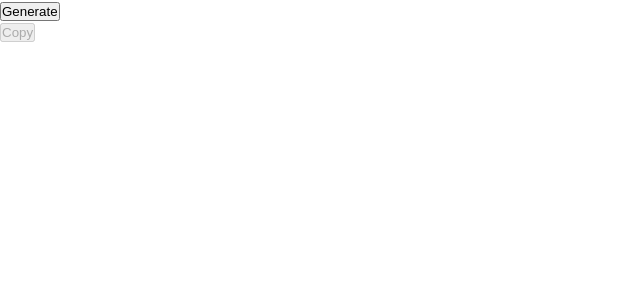
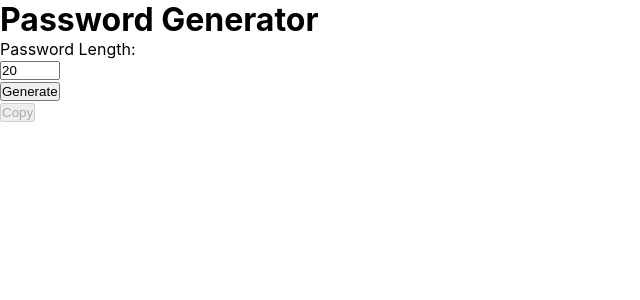
Before and after one commit to JGQH/Password-Generator-Devjam, a React (Vite) app: page / in a window 1280 px wide. Shown: the top 300 px of the page, without its empty margins (0-640 px from the left). Built offline with nearby package versions, Linux system fonts and the light colour scheme.

Commit message:
Add selector for password length
Implements a simple number input to interact with useForm
Also fixes order of items useForm, since new values were overwritten

```diff
--- a/src/App.tsx
+++ b/src/App.tsx
@@ -7,6 +7,17 @@ export default function App() {
 
   return (
     <div>
+      <div>
+        <h1>Password Generator</h1>
+      </div>
+      <div>
+        <div>
+          Password Length:
+        </div>
+        <div>
+          <input type='number' min='10' max='100' defaultValue='20' onChange={e => setEntry('length', +e.target.value)} />
+        </div>
+      </div>
       <Generator generator={generator} />
     </div>
   )
--- a/src/hooks/useForm.ts
+++ b/src/hooks/useForm.ts
@@ -4,7 +4,7 @@ export default function useForm<T extends string, P = string|number>(defaultValu
   const [ entries, setEntries ] = useState<Record<T, P>>(defaultValues)
 
   function setEntry(entry:T,value:P) {
-    setEntries({ [entry]:value, ...entries })
+    setEntries({ ...entries, [entry]:value })
   }
 
   return [ entries, setEntry ] as const
```
Also changed, not shown: 1 other file (tests, documents, lock files or other folders).
